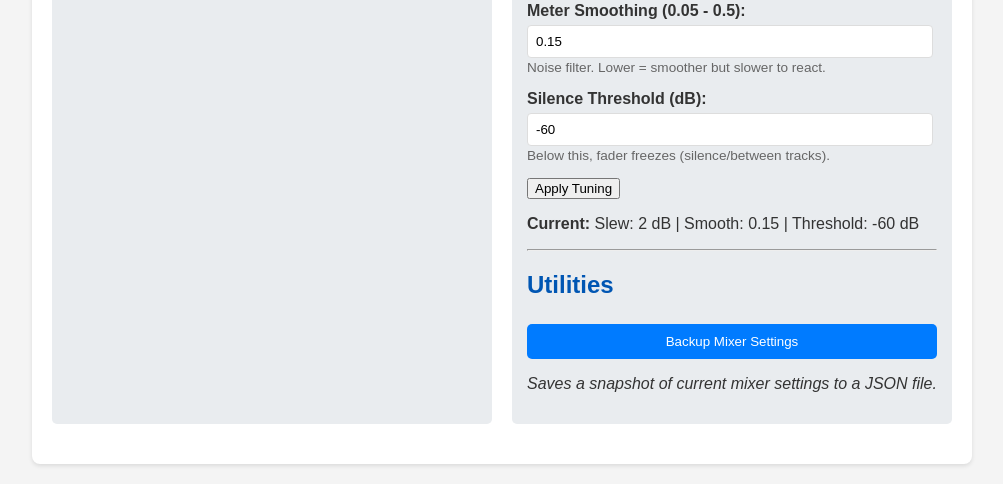
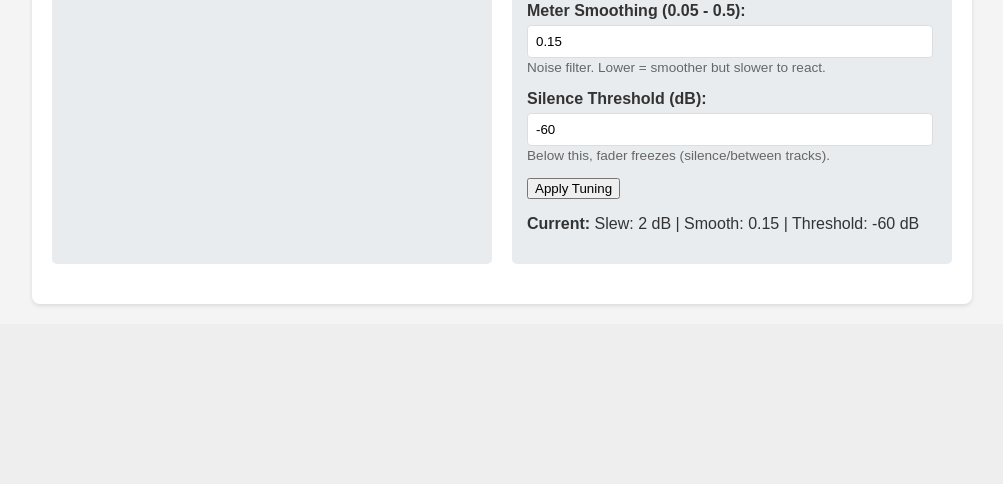
Before and after one commit to ispyisail/x32-livestream-stabilizer, a Flask app: page / in a window 1280 px wide. Shown: the part 730-1214 px from the top of the page, without its empty margins (138-1141 px from the left). After the commit the page ends 1035 px from the top, so only its background shows below. Run offline with Flask 3, Linux system fonts and the light colour scheme; data that the repository does not hold is empty.

Commit message:
Remove backup settings feature
The X32 handles scene/show backup natively. The backup button only saved
a partial read-only snapshot with no restore function. Removes the UI
button, Flask endpoint, save_settings_to_file method, and unused imports.

Co-Authored-By: Claude Opus 4.6 <noreply@anthropic.com>

```diff
--- a/app.py
+++ b/app.py
@@ -105,31 +105,6 @@ def set_target_level():
     except (TypeError, KeyError, ValueError) as e:
         return jsonify({"error": f"Invalid target level: {e}. Expected target_level_db as float."}), 400
 
-@app.route('/backup_settings', methods=['POST'])
-def backup_settings():
-    """
-    Triggers the backup of mixer settings to a JSON file.
-    Now synchronous since get_all_settings() reads from local state cache.
-    """
-    if not mixer_manager.mixer_connected or not mixer_manager._thread or not mixer_manager._thread.is_alive():
-        return jsonify({"error": "Mixer not connected or monitoring not active to perform backup."}), 400
-
-    try:
-        settings_data = mixer_manager.get_all_settings()
-
-        if "error" in settings_data:
-            return jsonify({"error": f"Failed to retrieve settings: {settings_data['error']}"}), 500
-
-        save_result = mixer_manager.save_settings_to_file(settings_data)
-        if "error" in save_result:
-            return jsonify({"error": f"Failed to save settings: {save_result['error']}"}), 500
-
-        return jsonify({"message": f"Mixer settings backed up successfully. {save_result['message']}"}), 200
-
-    except Exception as e:
-        logging.error(f"Error during backup operation: {e}")
-        return jsonify({"error": f"An unexpected error occurred during backup: {e}"}), 500
-
 @app.route('/analyze_routing', methods=['POST'])
 def analyze_routing():
     """
--- a/mixer_controller.py
+++ b/mixer_controller.py
@@ -6,7 +6,7 @@ import threading
 import json
 import os
 import time
-from datetime import datetime
+
 from behringer_mixer import mixer_api
 
 
@@ -240,7 +240,6 @@ class MixerStateManager:
         self._loop = None
         self._thread = None
         self._stop_event = threading.Event()
-        self._backup_dir = "mixer_backups"
         self._config_file = "config.json"
 
         # Configuration Parameters for Livestream Stabilizer
@@ -697,27 +696,6 @@ class MixerStateManager:
         return suggestions
 
 
-    def save_settings_to_file(self, settings_data):
-        """
-        Saves the provided settings data to a JSON file with a timestamp.
-        """
-        filename = datetime.now().strftime("x32_settings_backup_%Y%m%d_%H%M%S.json")
-        filepath = f"{self._backup_dir}/{filename}"
-
-        # Ensure backup directory exists
-        import os
-        os.makedirs(self._backup_dir, exist_ok=True)
-
-        try:
-            with open(filepath, 'w') as f:
-                json.dump(settings_data, f, indent=4)
-            logging.info(f"Mixer settings saved to {filepath}")
-            return {"message": f"Settings saved to {filepath}"}
-        except Exception as e:
-            logging.error(f"Error saving settings to file: {e}")
-            return {"error": f"Error saving settings: {e}"}
-
-
     def get_status(self):
         """
         Returns a dictionary of the current mixer status.
--- a/templates/index.html
+++ b/templates/index.html
@@ -227,13 +227,6 @@
                 <button onclick="setStabilizerTuning()">Apply Tuning</button>
                 <p><strong>Current:</strong> Slew: <span id="slew_val">N/A</span> dB | Smooth: <span id="smooth_val">N/A</span> | Threshold: <span id="threshold_val">N/A</span> dB</p>
 
-                <hr>
-
-                <h2>Utilities</h2>
-                <div class="input-group">
-                    <button onclick="backupSettings()">Backup Mixer Settings</button>
-                    <p><em>Saves a snapshot of current mixer settings to a JSON file.</em></p>
-                </div>
 
             </div>
         </div>
@@ -394,24 +387,6 @@
             }
         }
 
-        async function backupSettings() {
-            try {
-                const response = await fetch('/backup_settings', {
-                    method: 'POST'
-                });
-                const data = await response.json();
-                if (response.ok) {
-                    showMessage(data.message, 'success');
-                } else {
-                    showMessage('Error: ' + (data.error || data.message), 'error');
-                }
-                fetchStatus();
-            } catch (error) {
-                console.error('Error backing up settings:', error);
-                showMessage('Failed to backup settings: ' + error.message, 'error');
-            }
-        }
-
         async function setMixerIp() {
             const ip = document.getElementById('mixer_ip_input').value.trim();
             try {
```
Also changed, not shown: README.md.
